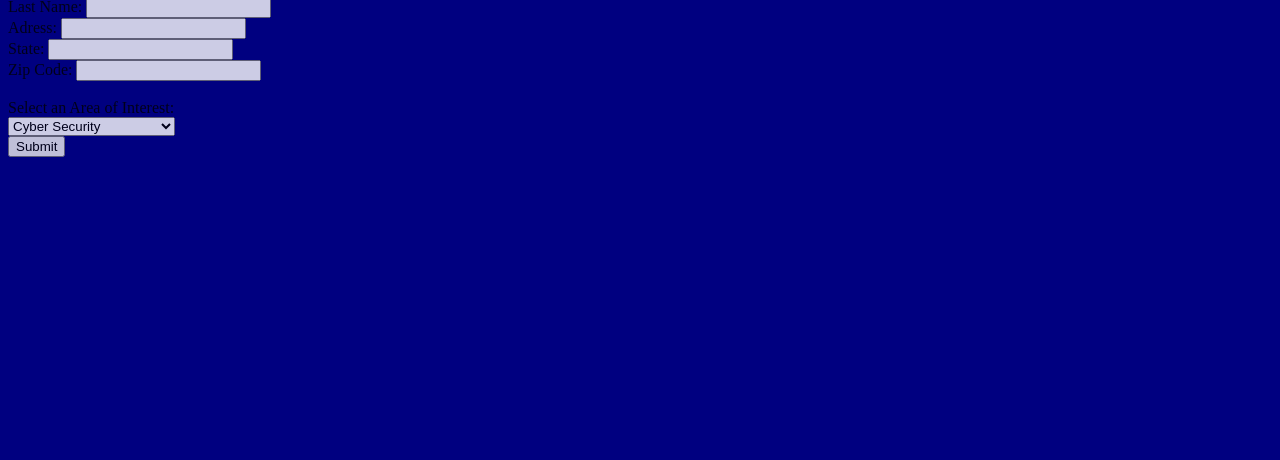
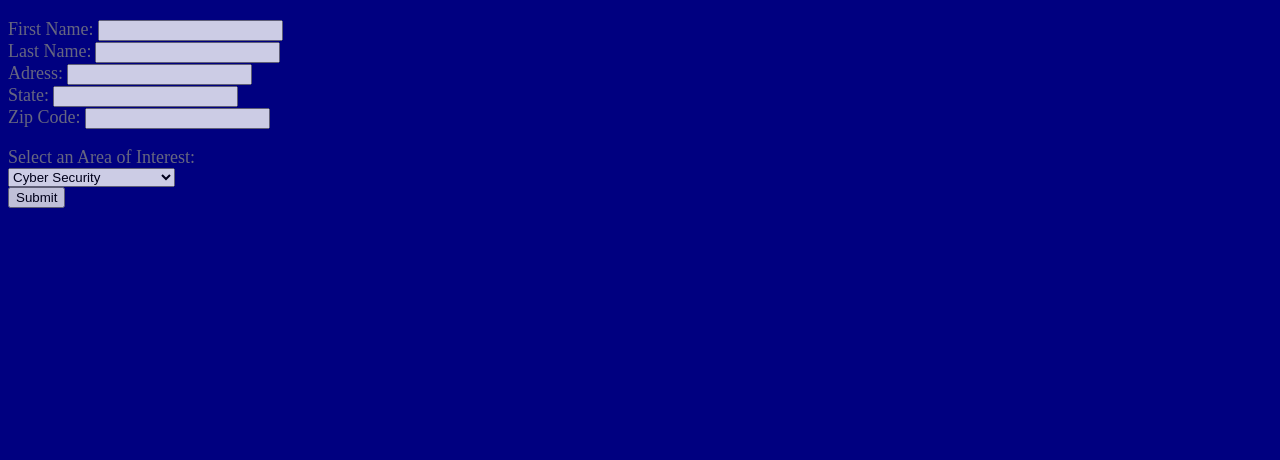
Before and after one commit to BoschLive/1stWebsite, a plain HTML site: page application.html in a window 1280 px wide. Shown: the part 340-800 px from the top of the page. Drawn offline with Linux system fonts and the light colour scheme.

Commit message:
Update style.css

```diff
--- a/style.css
+++ b/style.css
@@ -20,6 +20,10 @@ h1 {
     font-size: 32px;
     list-style: none;
 }
+
+label{
+    font-size: 18px;
+    color: gray;
 
 dl {
     font-size: 24px;
```
